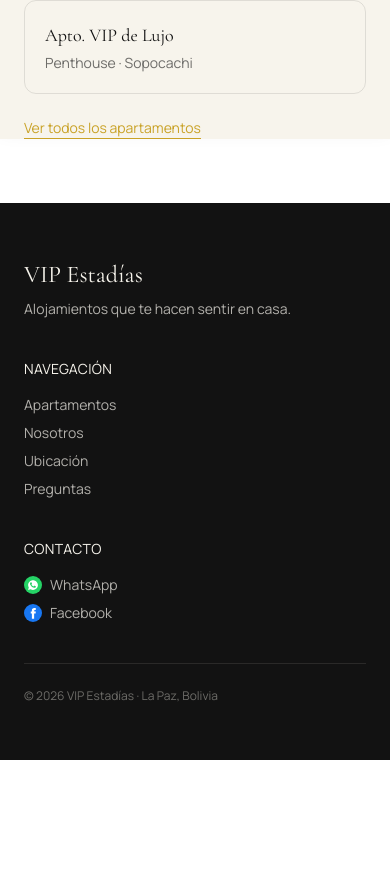
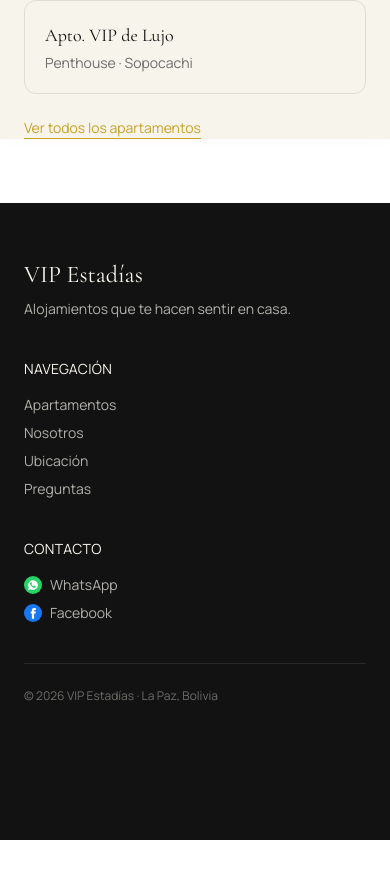
Before and after one commit to BladimirBLopez/andes-stay, a Next.js app: page /apartamentos/garzonier-premium in a window 390 px wide. Shown: the part 3402-4274 px from the top of the page. After the commit the page ends 4242 px from the top, so only its background shows below. Built offline with nearby package versions, Linux system fonts and the light colour scheme.

Commit message:
fix: eliminar espacio en blanco entre footer y barra de reservar en móvil

```diff
--- a/app/apartamentos/garzonier-premium/GarzonierPremiumClient.tsx
+++ b/app/apartamentos/garzonier-premium/GarzonierPremiumClient.tsx
@@ -93,7 +93,7 @@ export default function GarzonierPremium() {
   )}`;
 
   return (
-    <main className="pb-28 md:pb-0">
+    <main>
       <div className="relative w-full aspect-[4/3] md:aspect-[16/7] bg-noche/10">
         <button
           onClick={() => openGallery(categorias[0].fotos, 0)}
@@ -223,6 +223,7 @@ export default function GarzonierPremium() {
       </div>
 
       <Footer />
+      <div className="h-20 bg-noche md:hidden" />
 
       <div className="md:hidden fixed bottom-0 left-0 right-0 bg-hueso border-t border-noche/10 px-6 py-4 flex items-center justify-between z-40">
         <div>
```
